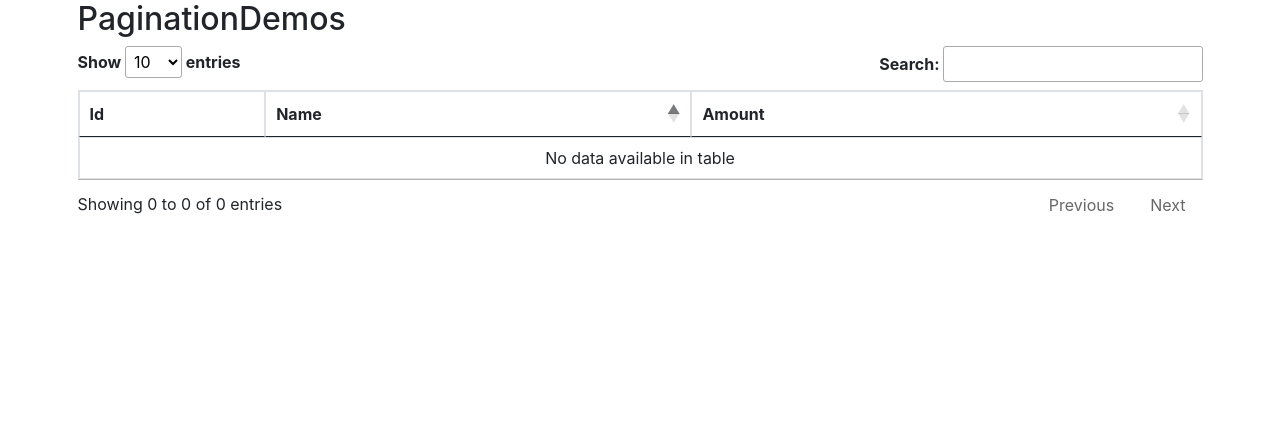
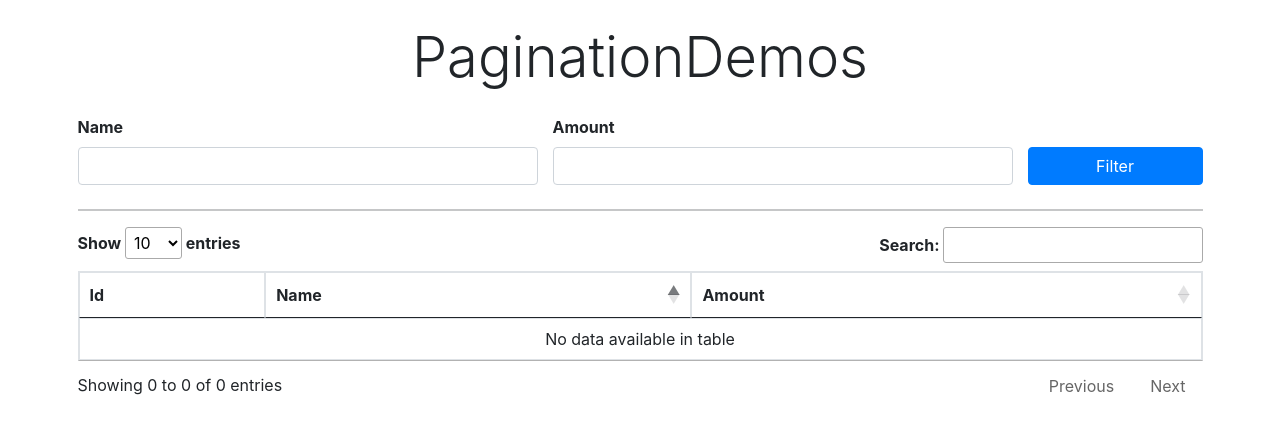
Before and after one commit to vaibhavhrt/DjangoDemo, a Django app: page /sortnpage/pagination-demos-datatables/ in a window 1280 px wide. Shown: the top 434 px of the page. Run offline with Django 3.2, Linux system fonts and the light colour scheme; data that the repository does not hold is empty; some libraries are stand-ins or nearby versions.

Commit message:
add django-filter with datatables

```diff
--- a/DjangoDemo/settings.py
+++ b/DjangoDemo/settings.py
@@ -39,6 +39,7 @@ INSTALLED_APPS = [
     'django.contrib.staticfiles',
     'rest_framework',
     'datetimewidget',
+    'django_filters',
     'user.apps.UserConfig',
     'nestedrelations.apps.NestedrelationsConfig',
     'sortnpage.apps.SortnpageConfig',
--- /dev/null
+++ b/sortnpage/filters.py
@@ -0,0 +1,11 @@
+import django_filters
+
+from .models import PaginationDemo
+
+
+class PaginationDemoFilter(django_filters.FilterSet):
+    name = django_filters.CharFilter(lookup_expr='icontains')
+
+    class Meta:
+        model = PaginationDemo
+        fields = ["amount"]
--- a/sortnpage/templates/sortnpage/paginationdemo_list_datatables.html
+++ b/sortnpage/templates/sortnpage/paginationdemo_list_datatables.html
@@ -4,8 +4,22 @@
 <link rel="stylesheet" type="text/css" href="https://cdn.datatables.net/v/dt/dt-1.10.24/datatables.min.css" />
 {% endblock head %}
 
+{% block header_text %}PaginationDemos{% endblock %}
 {% block content %}
-<h2>PaginationDemos</h2>
+<form class="row my-4">
+    <div class="col-md-5">
+        <label for="id_filter_name" class="form-label">Name</label>
+        <input class="form-control" id="id_filter_name" name="name" value="{{ request.GET.name }}" />
+    </div>
+    <div class="col-md-5">
+        <label for="id_filter_amount" class="form-label">Amount</label>
+        <input type="number" class="form-control" id="id_filter_amount" name="amount" value="{{ request.GET.amount }}" />
+    </div>
+    <div class="col-2 d-grid align-items-end mx-auto">
+        <button type="submit" class="btn btn-primary">Filter</button>
+    </div>
+</form>
+<hr />
 <table id="datatable" class="table table-hover table-bordered">
     <thead>
         <tr>
@@ -32,13 +46,13 @@
         $('#datatable').DataTable({
             processing: true,
             serverSide: true,
-            ajax: "/sortnpage/pagination-demos-data/",
+            ajax: "/sortnpage/pagination-demos-data/" + window.location.search,
             columns: [
                 { data: 'id', orderable: false },
                 { data: 'name' },
                 { data: 'amount' },
             ],
-            order: [[ 1, "asc" ]]
+            order: [[1, "asc"]]
         });
     });
 </script>
--- a/sortnpage/views.py
+++ b/sortnpage/views.py
@@ -10,6 +10,7 @@ from django.db.models import Q
 
 from .models import PaginationDemo
 from .serializers import PaginationDemoSerializer
+from .filters import PaginationDemoFilter
 
 
 class PaginationDemoList(LoginRequiredMixin, ListView):
@@ -82,9 +83,11 @@ class PaginationDemoListData(View):
             ordering = "-" + ordering
 
         allObjects = PaginationDemo.objects.all().order_by(ordering)
+        filtered_objects = PaginationDemoFilter(request.GET, queryset=allObjects).qs
 
         # Add paginator
-        paginator = Paginator(allObjects, length)
+        # paginator = Paginator(allObjects, length)
+        paginator = Paginator(filtered_objects, length)
         page = (start // length) + 1
         pageObjects_list = paginator.get_page(page)
 
--- a/templates/base.html
+++ b/templates/base.html
@@ -18,7 +18,12 @@
 
 <body>
   <div class="container">
-    {% block content %}{% endblock %}
+    <h1 class="display-4 text-center my-4">
+      {% block header_text %}{% endblock %}
+    </h1>
+    <section>
+      {% block content %}{% endblock %}
+    </section>
   </div>
   <script src="https://code.jquery.com/jquery-3.6.0.min.js"
     integrity="sha256-/xUj+3OJU5yExlq6GSYGSHk7tPXikynS7ogEvDej/m4=" crossorigin="anonymous"></script>
```
Also changed, not shown: 2 other files.
